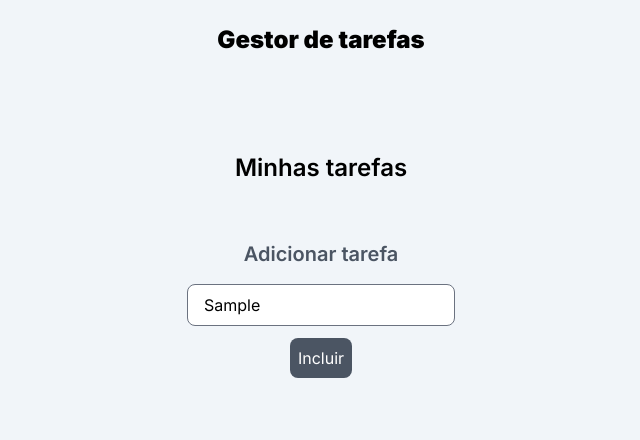
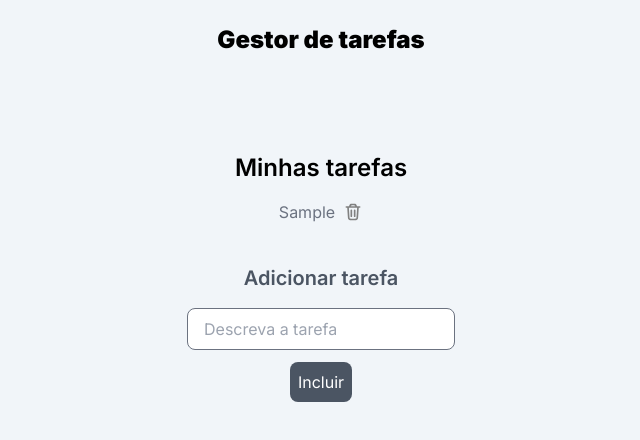
Before and after one commit to CaioSanches7777777/Aula-WEB-2024-frontend, a Next.js app: page / in a window 1280 px wide. Both pictures are taken after typing "Sample" into the empty fields and a click on the button "Incluir". Shown: the top 440 px of the page, without its empty margins (319-959 px from the left). Built offline with nearby package versions, Linux system fonts and the light colour scheme.

Commit message:
Add files via upload

```diff
--- a/components/AddTask.tsx
+++ b/components/AddTask.tsx
@@ -1,8 +1,8 @@
 'use client' //para rodar como se fosse do lado do cliente
-import { TaskContext } from "@/context/TaskContext";
 //'use server' //para rodar como se fosse do lado do servidor
 
 import React, { useContext, useState } from "react";
+import { TaskContext } from "@/context/TaskContext";
 
 const AddTask = ({}) => {
 
@@ -12,6 +12,7 @@ const AddTask = ({}) => {
     const saveTask = (e: {preventDefault: () => void}) => {
         e.preventDefault();
         console.log('Lista antes de incluir: ' + tasks);
+        setDescription('');
         addTask(description);
     }
 
--- a/components/ListTask.tsx
+++ b/components/ListTask.tsx
@@ -1,13 +1,62 @@
-import AddTask from "./AddTask";
+"use client";
+
 import React, {useContext} from "react";
 import { TaskContext } from "@/context/TaskContext";
 
 const ListTask = ({}) => {
+
+    const { tasks, removeTask } = useContext(TaskContext);
+
     return (
-        <div className="flex flex-col sm:flex-row gap-4 sm:items-center sm:justify-between mb-8 sm:mb-14">
+        <div className="flex flex-col  gap-4 sm:items-center sm:justify-between mb-8 sm:mb-8">
             <h2 className="text-2xl font-semibold">Minhas tarefas</h2>
+
+            <ul className="max-w-md space-y-1 text-gray-500 list-inside">
+                {tasks.map((task:string, index:number) => (
+
+                    <li key={index} className="flex flex-center gap-2 mb-2 text-center">
+                        {task}
+
+                        <button onClick={() => removeTask(index)}>
+                            <svg width="20px" height="20px" viewBox="0 0 24 24" fill="none" xmlns="http://www.w3.org/2000/svg">
+                                <path fill="fff" d="M18 6L17.1991 18.0129C17.129 19.065 17.0939 19.5911 16.8667 19.99C16.6666 20.3412 16.3648 20.6235 16.0011 20.7998C15.588 21 15.0607 21 14.0062 21H9.99377C8.93927 21 8.41202 21 7.99889 20.7998C7.63517 20.6235 7.33339 20.3412 7.13332 19.99C6.90607 19.5911 6.871 19.065 6.80086 18.0129L6 6M4 6H20M16 6L15.7294 5.18807C15.4671 4.40125 15.3359 4.00784 15.0927 3.71698C14.8779 3.46013 14.6021 3.26132 14.2905 3.13878C13.9376 3 13.523 3 12.6936 3H11.3064C10.477 3 10.0624 3 9.70951 3.13878C9.39792 3.26132 9.12208 3.46013 8.90729 3.71698C8.66405 4.00784 8.53292 4.40125 8.27064 5.18807L8 6M14 10V17M10 10V17" stroke="gray" stroke-width="2" stroke-linecap="round" stroke-linejoin="round"/>
+                            </svg>
+                        </button>
+                    </li>
+
+                ))}
+            </ul>
+
         </div>
     );
 };
 
 export default ListTask;
+
+/*
+<ul className="max-w-md space-y-1 text-gray-500 list-inside">
+
+                {tasks.map((task: string, index: number) => (
+
+                    <li className='flex items-center gap-2 mb-2' key={index}>
+
+                        <svg className="w-3.5 h-3.5 me-2 text-gray-500 flex-shrink-0" aria-hidden="true" xmlns="http://www.w3.org/2000/svg" fill="currentColor" viewBox="0 0 20 20">
+                            <path d="M10 .5a9.5 9.5 0 1 0 9.5 9.5A9.51 9.51 0 0 0 10 .5Zm3.707 8.207-4 4a1 1 0 0 1-1.414 0l-2-2a1 1 0 0 1 1.414-1.414L9 10.586l3.293-3.293a1 1 0 0 1 1.414 1.414Z"/>
+                        </svg>
+
+                        {task}
+
+                        <button onClick={() => removeTask(index)}>
+
+                        <svg xmlns="http://www.w3.org/2000/svg" x="0px" y="0px" width="20" height="20" viewBox="0 0 128 128">
+                            <path fill="#fff" d="M84,124H44c-11.05,0-20-8.95-20-20V38h80v66C104,115.05,95.05,124,84,124z"></path><path fill="#fff" d="M104,38H24c-5.52,0-10-4.48-10-10v0c0-5.52,4.48-10,10-10h80c5.52,0,10,4.48,10,10v0 C114,33.52,109.52,38,104,38z"></path><path fill="#444b54" d="M117,28c0-7.17-5.83-13-13-13H24c-7.17,0-13,5.83-13,13s5.83,13,13,13h77v63c0,9.37-7.63,17-17,17H44 c-9.37,0-17-7.63-17-17V52c0-1.66-1.34-3-3-3s-3,1.34-3,3v52c0,12.68,10.32,23,23,23h40c12.68,0,23-10.32,23-23V40.64 C112.72,39.28,117,34.13,117,28z M104,35H24c-3.86,0-7-3.14-7-7s3.14-7,7-7h80c3.86,0,7,3.14,7,7S107.86,35,104,35z"></path><path fill="#444b54" d="M79,7H49c-1.66,0-3-1.34-3-3s1.34-3,3-3h30c1.66,0,3,1.34,3,3S80.66,7,79,7z"></path><path fill="#71c2ff" d="M50,107c-1.66,0-3-1.34-3-3V58c0-1.66,1.34-3,3-3s3,1.34,3,3v46C53,105.66,51.66,107,50,107z"></path><path fill="#71c2ff" d="M78,107c-1.66,0-3-1.34-3-3V58c0-1.66,1.34-3,3-3s3,1.34,3,3v46C81,105.66,79.66,107,78,107z"></path>
+                        </svg>
+
+                        </button>
+
+                    </li>
+
+                ))}
+
+            </ul>
+*/
```
Also changed, not shown: components/trash-alt-svgrepo-com.svg (added), 1 other file (tests, documents, lock files or other folders).
